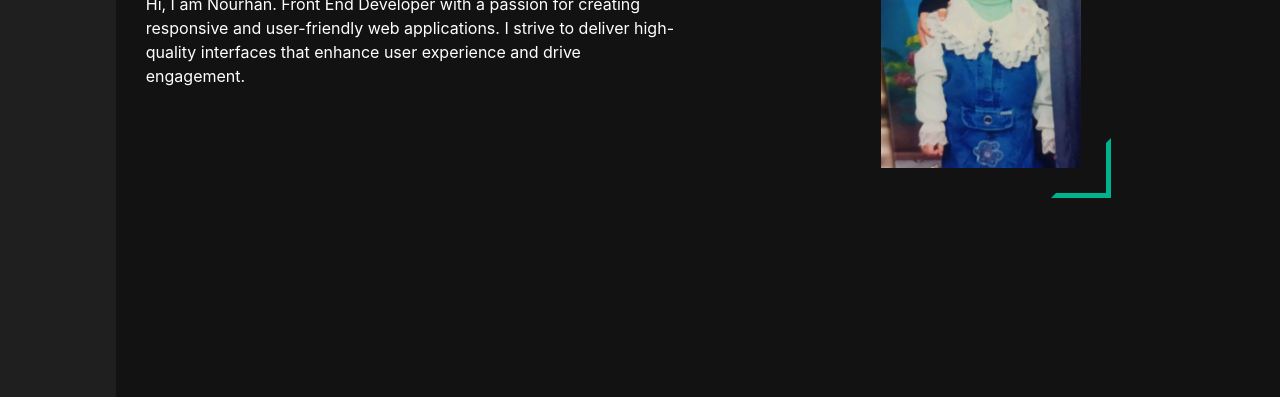
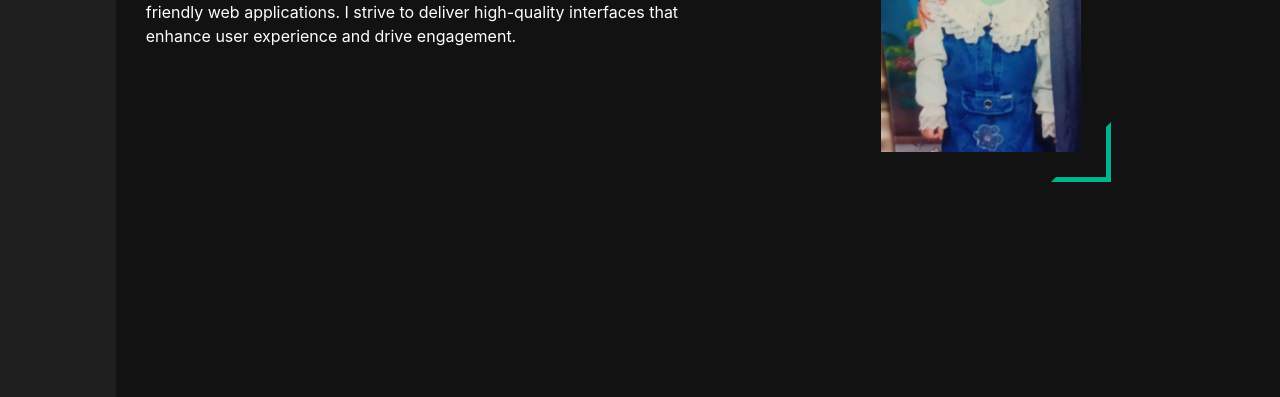
Before and after one commit to Nourhan-Soliman/portfolio, a plain HTML site: page index.html in a window 1280 px wide. Shown: the part 403-800 px from the top of the page. Drawn offline with nearby package versions, Linux system fonts and the light colour scheme; a web font is replaced by a local one.

Commit message:
Add new feature or fix bug

```diff
--- a/index.html
+++ b/index.html
@@ -36,8 +36,9 @@
             bottom: -30px;
             right: -30px;
         }
-        .profile-pic:hover,
-        h1 span:hover {
+        .profile-pic:hover
+
+        {
             transform: scale(1.1);
             transition: transform 0.3s;
         }
@@ -47,7 +48,7 @@
             display: flex;
             justify-content: center;
             align-items: center;
-            padding-top: 4rem;
+            padding-top: 2rem;
         }
 
         @media (max-width: 920px) {
@@ -93,7 +94,7 @@
                         <div class="intro">
                             <h1>Hello, my name is <span class="highlight" style="font-size: 17px; font-style: italic;">Nourhan Soliman</span></h1>
                             <h2>I'm a <span class="highlight" style="font-style: italic; font-size: 16px;">Front End Developer</span></h2>
-                            <p class="pb-2">Hi, I am Nourhan. Front End Developer with a passion for creating responsive and user-friendly web applications. I strive to deliver high-quality interfaces that enhance user experience and drive engagement.</p>
+                            <p class="pb-2"> Front End Developer with a passion for creating responsive and user-friendly web applications. I strive to deliver high-quality interfaces that enhance user experience and drive engagement.</p>
                         </div>
                     </div>
                     <div class="col-md-6 text-center pt-2">
```
